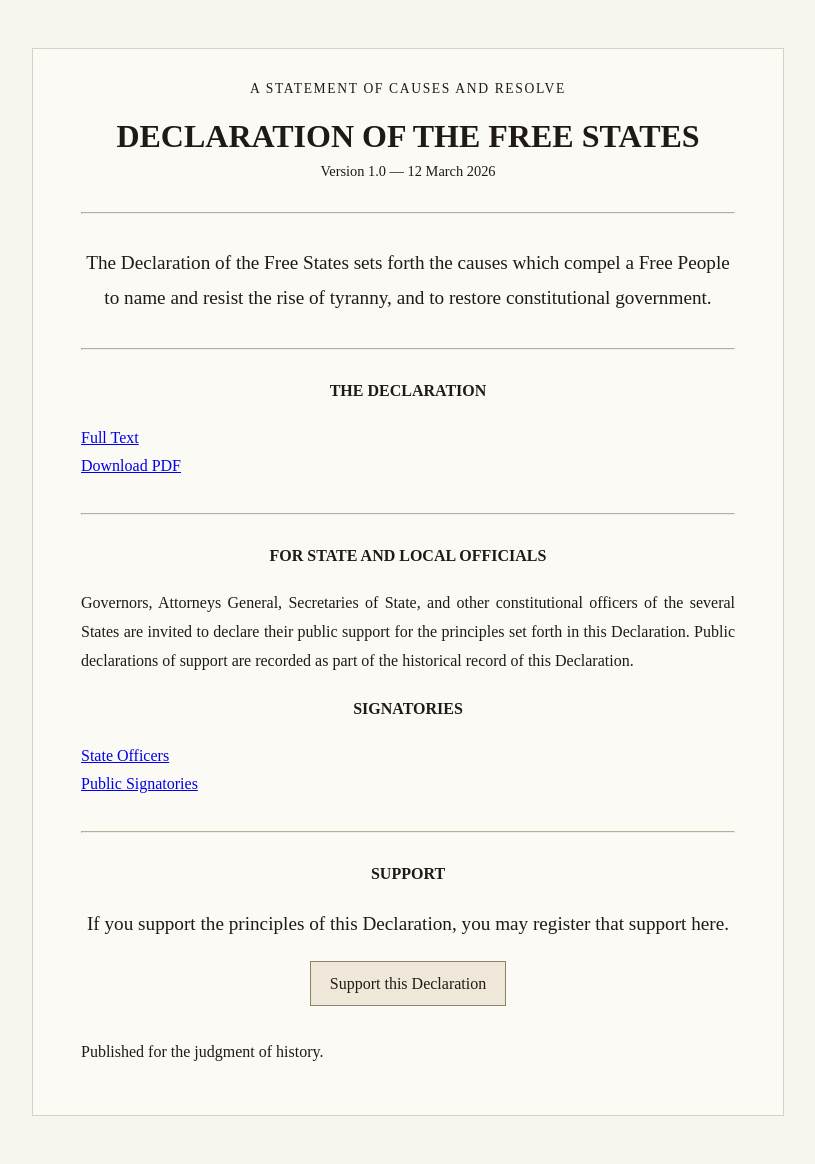
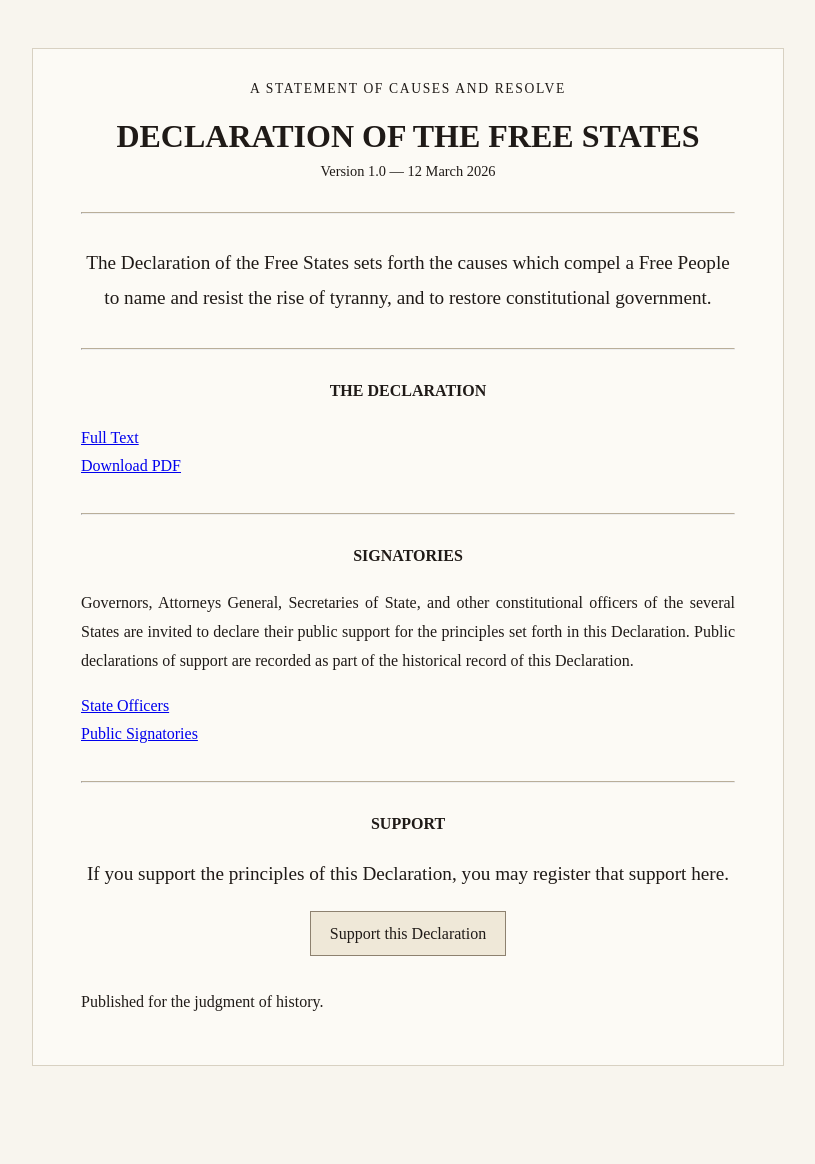
Before and after one commit to thefreestates/declaration-of-the-free-states, a Jekyll site: the page built from index.md, in a window 1280 px wide. Shown: the whole page, without its empty margins (232-1047 px from the left). Built offline with Jekyll 4.4.1, drawn with Linux system fonts in a browser that asks for light colours; after the commit the page ends 1114 px from its top, so only the background shows below that.

Commit message:
Update index.md

```diff
--- a/index.md
+++ b/index.md
@@ -31,13 +31,12 @@ The Declaration of the Free States sets forth the causes which compel a Free Peo
 
 <hr class="rule">
 
-<h2>For State and Local Officials</h2>
+
+<h2>Signatories</h2>
 
 <p>
 Governors, Attorneys General, Secretaries of State, and other constitutional officers of the several States are invited to declare their public support for the principles set forth in this Declaration. Public declarations of support are recorded as part of the historical record of this Declaration.
 </p>
-
-<h2>Signatories</h2>
 
 <p>
 <a href="{{ '/state_officers.html' | relative_url }}">State Officers</a><br>
```
